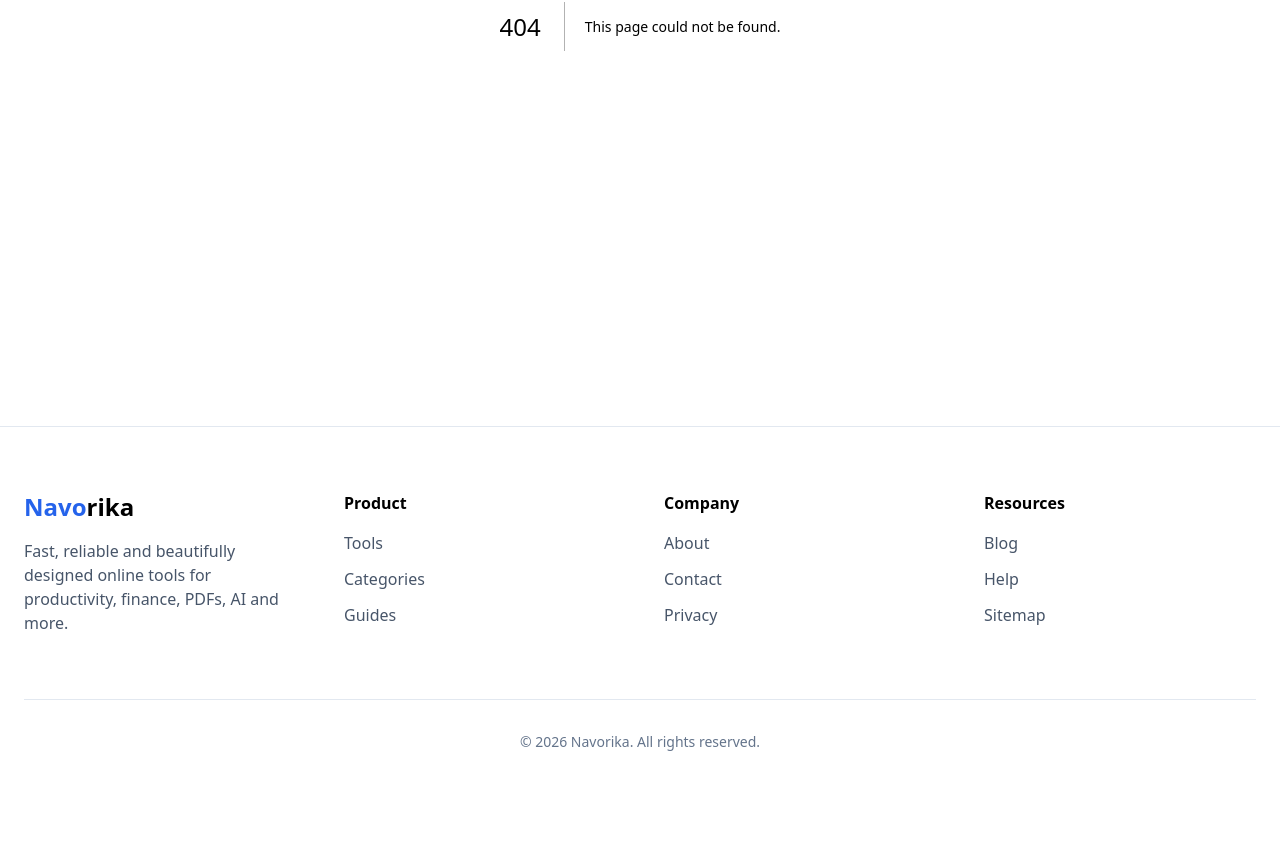
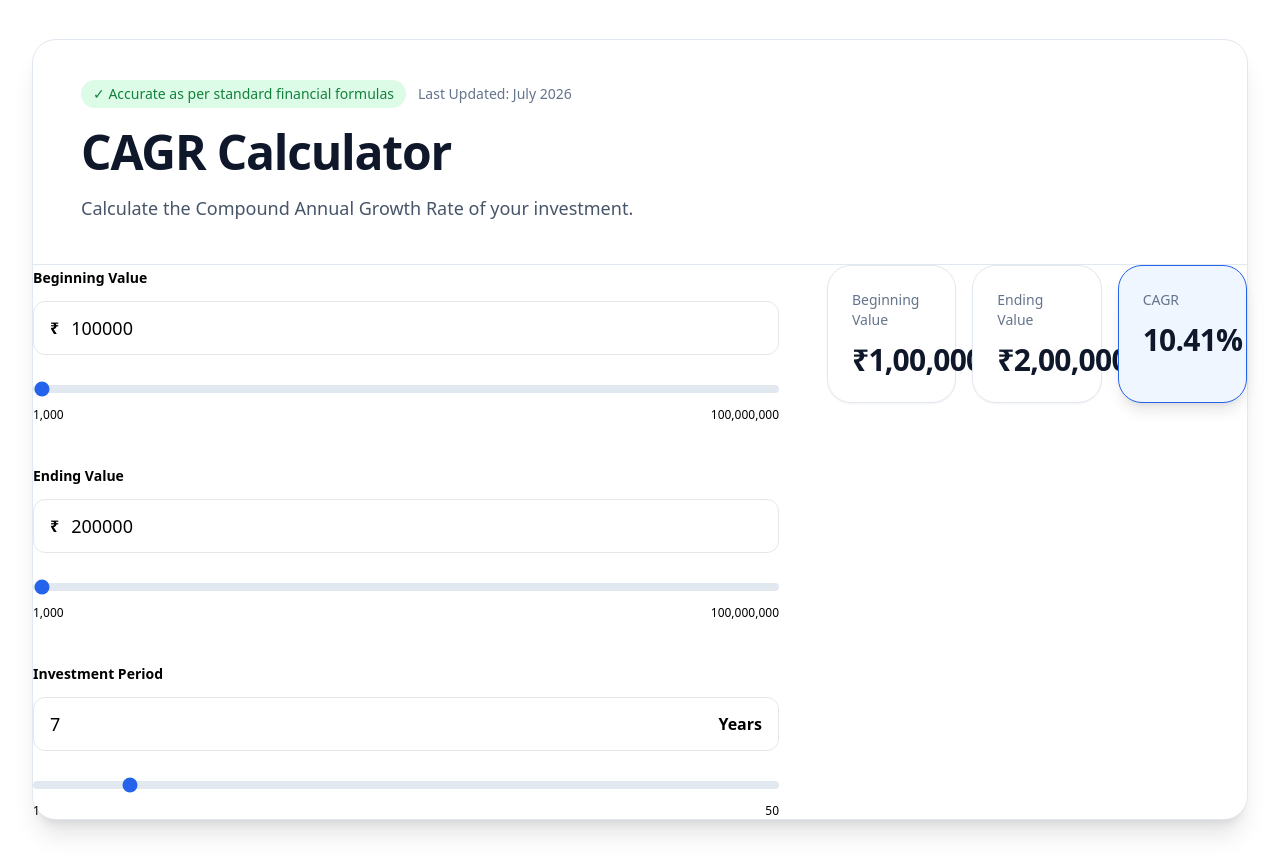
Before and after one commit to js91872/navorika, a Next.js app: page /tools/cagr-calculator in a window 1280 px wide. Before the commit this address had no page. Shown: the part 455-1320 px from the top of the page. Before the commit the page ends 1271 px from the top, so only its background shows below. Built offline with nearby package versions, Linux system fonts and the light colour scheme.

Commit message:
Add CAGR calculator

```diff
--- /dev/null
+++ b/src/app/tools/cagr-calculator/page.tsx
@@ -0,0 +1,18 @@
+import ToolLayout from "@/components/tool/ToolLayout";
+import CAGRCalculator from "@/components/calculator/cagr/CAGRCalculator";
+
+import { toolRegistry } from "@/data/toolRegistry";
+
+export default function CAGRPage() {
+  const tool = toolRegistry["cagr-calculator"];
+
+  if (!tool) {
+    return <div>Tool not found.</div>;
+  }
+
+  return (
+    <ToolLayout tool={tool}>
+      <CAGRCalculator />
+    </ToolLayout>
+  );
+}
--- /dev/null
+++ b/src/components/calculator/cagr/CAGRCalculator.tsx
@@ -0,0 +1,142 @@
+"use client";
+
+import { useMemo, useState } from "react";
+
+import CalculatorShell from "../CalculatorShell";
+import CalculatorHeader from "../CalculatorHeader";
+import NumberInput from "../NumberInput";
+import TenureInput from "../TenureInput";
+import Slider from "../Slider";
+import ResultGrid from "../ResultGrid";
+import ResultCard from "../ResultCard";
+
+import { calculateCAGR } from "@/lib/calculations/cagr";
+import { formatCurrency } from "@/lib/format/currency";
+import { cagrConfig } from "@/config/calculators/cagr";
+
+export default function CAGRCalculator() {
+  const [beginningValue, setBeginningValue] = useState(
+    cagrConfig.beginningValue.default
+  );
+
+  const [endingValue, setEndingValue] = useState(
+    cagrConfig.endingValue.default
+  );
+
+  const [tenure, setTenure] = useState(
+    cagrConfig.tenure.default
+  );
+
+  const result = useMemo(() => {
+    return calculateCAGR(
+      beginningValue,
+      endingValue,
+      tenure
+    );
+  }, [
+    beginningValue,
+    endingValue,
+    tenure,
+  ]);
+
+  return (
+    <CalculatorShell>
+      <CalculatorHeader
+        title="CAGR Calculator"
+        description="Calculate the Compound Annual Growth Rate of your investment."
+      />
+
+      <div className="grid gap-12 lg:grid-cols-[1fr_420px]">
+
+        <div className="space-y-10">
+
+          <div className="space-y-3">
+
+            <NumberInput
+              label="Beginning Value"
+              value={beginningValue}
+              onChange={setBeginningValue}
+              prefix="₹"
+              min={cagrConfig.beginningValue.min}
+            />
+
+            <Slider
+              value={beginningValue}
+              min={cagrConfig.beginningValue.min}
+              max={cagrConfig.beginningValue.max}
+              step={cagrConfig.beginningValue.step}
+              onChange={setBeginningValue}
+            />
+
+          </div>
+
+          <div className="space-y-3">
+
+            <NumberInput
+              label="Ending Value"
+              value={endingValue}
+              onChange={setEndingValue}
+              prefix="₹"
+              min={cagrConfig.endingValue.min}
+            />
+
+            <Slider
+              value={endingValue}
+              min={cagrConfig.endingValue.min}
+              max={cagrConfig.endingValue.max}
+              step={cagrConfig.endingValue.step}
+              onChange={setEndingValue}
+            />
+
+          </div>
+
+          <div className="space-y-3">
+
+            <TenureInput
+              label="Investment Period"
+              value={tenure}
+              onChange={setTenure}
+              max={50}
+            />
+
+            <Slider
+              value={tenure}
+              min={cagrConfig.tenure.min}
+              max={cagrConfig.tenure.max}
+              step={cagrConfig.tenure.step}
+              onChange={setTenure}
+            />
+
+          </div>
+
+        </div>
+
+        <div className="space-y-6">
+
+          <ResultGrid>
+
+            <ResultCard
+              label="Beginning Value"
+              value={formatCurrency(result.beginningValue)}
+            />
+
+            <ResultCard
+              label="Ending Value"
+              value={formatCurrency(result.endingValue)}
+            />
+
+            <ResultCard
+              label="CAGR"
+              value={`${result.cagr.toFixed(2)}%`}
+              highlight
+            />
+
+          </ResultGrid>
+
+        </div>
+
+      </div>
+
+    </CalculatorShell>
+  );
+}
--- /dev/null
+++ b/src/config/calculators/cagr.ts
@@ -0,0 +1,22 @@
+export const cagrConfig = {
+  beginningValue: {
+    default: 100000,
+    min: 1000,
+    max: 100000000,
+    step: 1000,
+  },
+
+  endingValue: {
+    default: 200000,
+    min: 1000,
+    max: 100000000,
+    step: 1000,
+  },
+
+  tenure: {
+    default: 7,
+    min: 1,
+    max: 50,
+    step: 1,
+  },
+} as const;
--- a/src/data/toolRegistry.ts
+++ b/src/data/toolRegistry.ts
@@ -543,4 +543,77 @@ export const toolRegistry: Record<string, ToolData> = {
 
   relatedArticles: [],
 },
+
+"cagr-calculator": {
+  id: "cagr-calculator",
+
+  slug: "cagr-calculator",
+
+  title: "CAGR Calculator",
+
+  description:
+    "Calculate the Compound Annual Growth Rate (CAGR) of your investment.",
+
+  category: "Finance",
+
+  featured: true,
+
+  keywords: [
+    "CAGR Calculator",
+    "Compound Annual Growth Rate Calculator",
+    "Investment CAGR Calculator",
+    "Annual Return Calculator",
+    "Growth Rate Calculator",
+  ],
+
+  heroTitle: "Free CAGR Calculator",
+
+  heroDescription:
+    "Calculate the Compound Annual Growth Rate of your investments instantly.",
+
+  introduction:
+    "Our CAGR Calculator helps you calculate the average annual growth rate of your investment over a specified period.",
+
+  formula:
+    "CAGR = ((Ending Value / Beginning Value)^(1 / Years) − 1) × 100",
+
+  howToUse: [
+    "Enter beginning value.",
+    "Enter ending value.",
+    "Enter investment period.",
+    "View CAGR instantly.",
+  ],
+
+  examples: [
+    {
+      title: "Example",
+      description:
+        "₹1,00,000 grows to ₹2,00,000 in 7 years. CAGR is approximately 10.41%.",
+    },
+  ],
+
+  faq: [
+    {
+      question: "What is CAGR?",
+      answer:
+        "CAGR is the average annual growth rate of an investment over a period assuming compounding.",
+    },
+    {
+      question: "Why use CAGR?",
+      answer:
+        "It allows investors to compare the performance of different investments using a standardized annual growth rate.",
+    },
+  ],
+
+  relatedTools: [
+    "sip-calculator",
+    "lumpsum-calculator",
+    "compound-interest-calculator",
+    "swp-calculator",
+    "fd-calculator",
+  ],
+
+  relatedArticles: [],
+}
+
 };
--- /dev/null
+++ b/src/lib/calculations/cagr.ts
@@ -0,0 +1,35 @@
+export interface CAGRResult {
+  beginningValue: number;
+  endingValue: number;
+  years: number;
+  cagr: number;
+}
+
+export function calculateCAGR(
+  beginningValue: number,
+  endingValue: number,
+  years: number
+): CAGRResult {
+  if (
+    beginningValue <= 0 ||
+    endingValue <= 0 ||
+    years <= 0
+  ) {
+    return {
+      beginningValue,
+      endingValue,
+      years,
+      cagr: 0,
+    };
+  }
+
+  const cagr =
+    (Math.pow(endingValue / beginningValue, 1 / years) - 1) * 100;
+
+  return {
+    beginningValue,
+    endingValue,
+    years,
+    cagr,
+  };
+}
```
